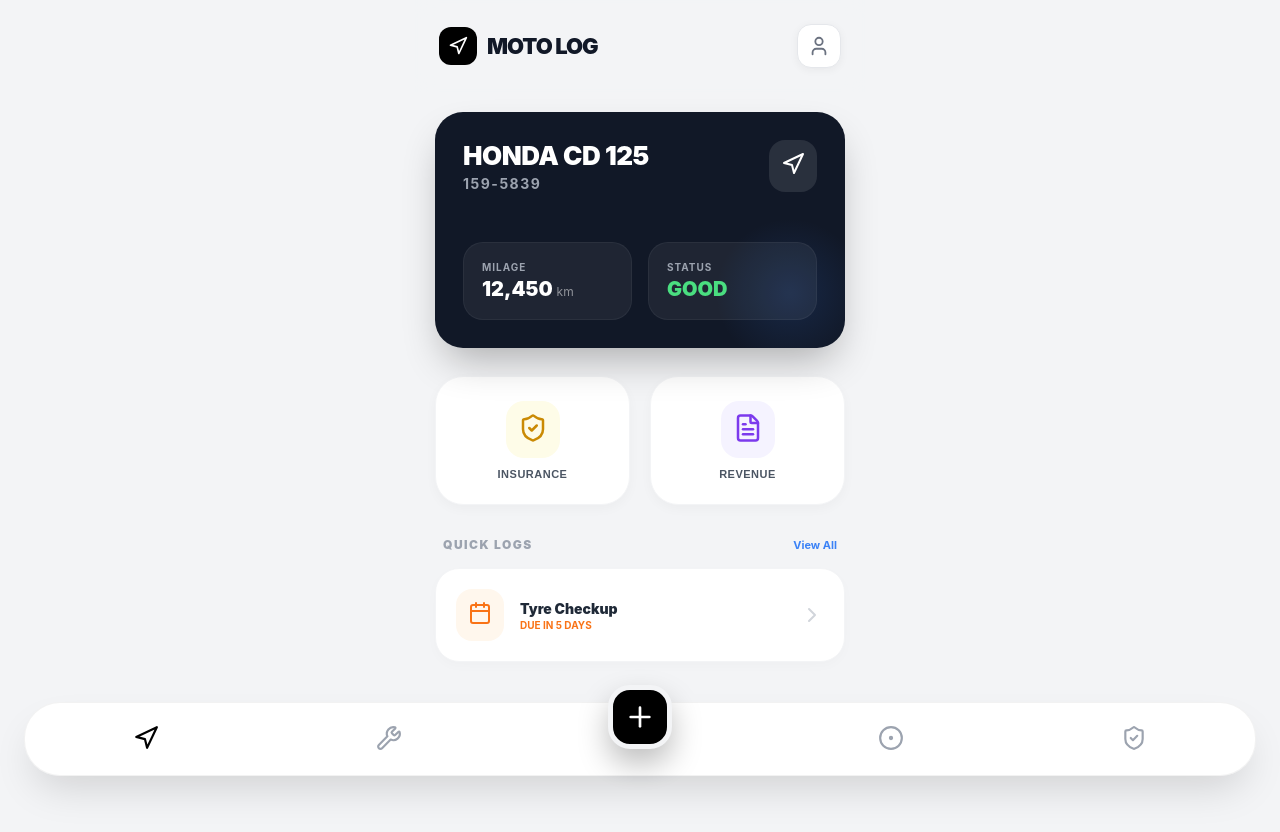
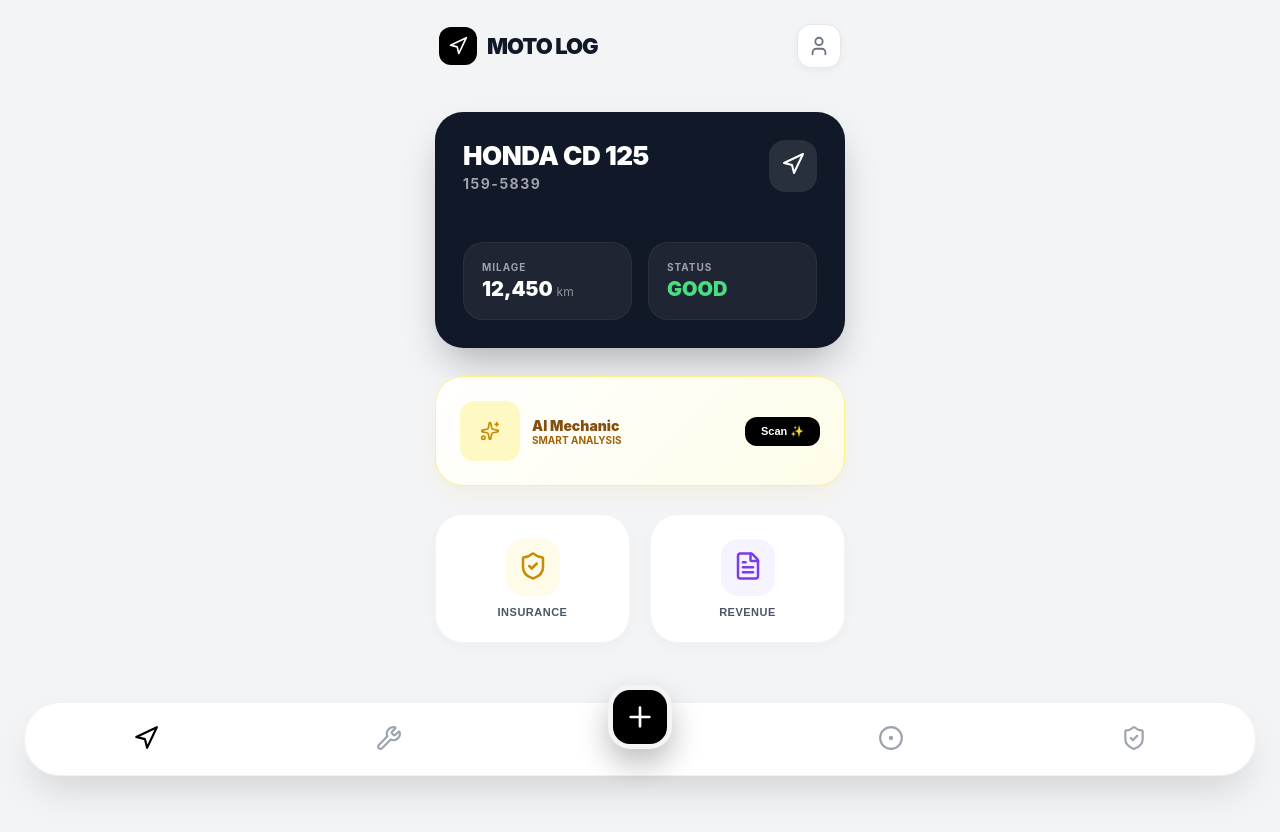
Before and after one commit to IT19786056/BikeApp, a React (Vite) app in the folder bike-app/: page / in a window 1280 px wide. Shown: the top 832 px of the page. Built offline with nearby package versions, Linux system fonts and the light colour scheme.

Commit message:
Adding AI Mechanic to detect Maintence Milage and Give Insights

```diff
--- a/bike-app/src/App.jsx
+++ b/bike-app/src/App.jsx
@@ -1,4 +1,4 @@
-import React, { useState } from 'react';
+import React, { useState, useEffect } from 'react';
 import {
   ShieldCheck,
   FileText,
@@ -8,7 +8,10 @@
   Calendar,
   Navigation,
   ChevronRight,
-  User
+  User,
+  Sparkles,
+  Loader2,
+  AlertCircle
 } from 'lucide-react';
 
 // --- ROBUST STYLING GUARD ---
@@ -24,10 +27,9 @@
       -webkit-font-smoothing: antialiased;
     }
 
-    /* Standard CSS for Insurance Card - Zero reliance on Tailwind for structure */
     .insurance-container {
       width: 100%;
-      max-width: 420px;
+      max-width: 440px;
       margin: 0 auto;
       background-color: #FFEB3B;
       border-radius: 14px;
@@ -38,14 +40,15 @@
       display: flex;
       flex-direction: column;
       color: #000;
-      /* Dynamic font sizing based on container width */
-      font-size: clamp(8px, 2.5vw, 11px);
+      /* Adjusted font scaling for better legibility on small screens */
+      font-size: clamp(9px, 2.8vw, 12px);
+      min-height: 240px;
     }
 
     .ins-header {
       background-color: #000;
       color: #fff;
-      padding: 2% 3%;
+      padding: 2.5% 3.5%;
       display: flex;
       align-items: center;
       gap: 3%;
@@ -55,14 +58,14 @@
       background-color: #fff;
       border-radius: 4px;
       padding: 2px;
-      width: 12%;
-      min-width: 40px;
+      width: 13%;
+      min-width: 44px;
       text-align: center;
       flex-shrink: 0;
     }
 
     .ins-body {
-      padding: 3% 4%;
+      padding: 3.5% 4.5%;
       flex: 1;
       display: flex;
       flex-direction: column;
@@ -72,25 +75,25 @@
 
     .ins-grid {
       display: grid;
-      grid-template-columns: 28% 1fr 18%;
-      gap: 1.5% 3%;
+      grid-template-columns: 30% 1fr 18%;
+      gap: 1.8% 3%;
       margin-top: 2%;
     }
 
     .ins-label {
       font-weight: bold;
-      opacity: 0.75;
+      opacity: 0.8;
       text-transform: uppercase;
-      font-size: 0.8em;
+      font-size: 0.75em;
       white-space: nowrap;
     }
     .ins-value {
       font-weight: 800;
       text-transform: uppercase;
-      font-size: 1em;
+      font-size: 0.95em;
+      letter-spacing: -0.2px;
     }
 
-    /* Revenue License Styles */
     .revenue-circle {
       width: 100%;
       max-width: 340px;
@@ -109,12 +112,13 @@
       color: #4A235A;
     }
 
-    /* Layout Helpers */
     .mobile-wrap { padding: 20px; width: 100%; box-sizing: border-box; }
+
     .nav-fixed {
       position: fixed; bottom: 24px; left: 24px; right: 24px;
       background: rgba(255, 255, 255, 0.95);
       backdrop-filter: blur(12px);
+      -webkit-backdrop-filter: blur(12px);
       border-radius: 36px;
       height: 72px;
       display: flex; justify-content: space-around; align-items: center;
@@ -123,8 +127,20 @@
       border: 1px solid rgba(0,0,0,0.05);
     }
 
+    @keyframes pulse-gold {
+      0% { box-shadow: 0 0 0 0 rgba(234, 179, 8, 0.4); }
+      70% { box-shadow: 0 0 0 10px rgba(234, 179, 8, 0); }
+      100% { box-shadow: 0 0 0 0 rgba(234, 179, 8, 0); }
+    }
+    .ai-pulse { animation: pulse-gold 2s infinite; }
+
+    @keyframes fadeIn {
+      from { opacity: 0; transform: translateY(10px); }
+      to { opacity: 1; transform: translateY(0); }
+    }
+
     @media (max-width: 380px) {
-      .ins-grid { grid-template-columns: 32% 1fr; }
+      .ins-grid { grid-template-columns: 35% 1fr; }
       .ins-hide-small { display: none; }
     }
   `}</style>
@@ -152,8 +168,67 @@
   }
 };
 
+// Runtime environment provides apiKey, leave as empty string for integration
+const apiKey = "";
+
 export default function App() {
   const [activeTab, setActiveTab] = useState('home');
+  const [aiInsight, setAiInsight] = useState(null);
+  const [isAiLoading, setIsAiLoading] = useState(false);
+  const [error, setError] = useState(null);
+
+  /**
+   * Gemini API integration using gemini-2.5-flash-preview-09-2025 as per instructions.
+   * Implements mandatory exponential backoff.
+   */
+  const callGemini = async (prompt, retryCount = 0) => {
+    try {
+      // Reverted to gemini-2.5-flash-preview-09-2025 as mandated for the preview environment
+      const response = await fetch(`https://generativelanguage.googleapis.com/v1beta/models/gemini-2.5-flash-preview-09-2025:generateContent?key=${apiKey}`, {
+        method: "POST",
+        headers: { "Content-Type": "application/json" },
+        body: JSON.stringify({
+          contents: [{ parts: [{ text: prompt }] }],
+          systemInstruction: {
+            parts: [{ text: "You are a specialized motorcycle mechanic assistant for a Honda CD 125. Provide concise, bullet-pointed maintenance advice based on provided data. Be professional and practical." }]
+          }
+        })
+      });
+
+      if (response.status === 403) {
+        throw new Error("Authentication failed. Please ensure a valid API key is set.");
+      }
+
+      if (!response.ok) {
+        const errData = await response.json();
+        throw new Error(errData.error?.message || "API Connection failed");
+      }
+
+      const result = await response.json();
+      return result.candidates?.[0]?.content?.parts?.[0]?.text;
+    } catch (err) {
+      if (retryCount < 5 && !err.message.includes("Authentication")) {
+        const delay = Math.pow(2, retryCount) * 1000;
+        await new Promise(res => setTimeout(res, delay));
+        return callGemini(prompt, retryCount + 1);
+      }
+      throw err;
+    }
+  };
+
+  const generateInsight = async () => {
+    setIsAiLoading(true);
+    setError(null);
+    try {
+      const prompt = `My bike is a ${DATA.ins.makeModel}. Current mileage is 12,450km. Insurance expires: ${DATA.ins.period.split(' To ')[1]}. Revenue license from: ${DATA.rev.year}. Suggest 3 priority maintenance tasks.`;
+      const insight = await callGemini(prompt);
+      setAiInsight(insight);
+    } catch (err) {
+      setError(err.message || "Something went wrong. Please check your connection.");
+    } finally {
+      setIsAiLoading(false);
+    }
+  };
 
   const InsuranceView = () => (
     <div className="mobile-wrap">
@@ -172,11 +247,11 @@
         </div>
 
         <div className="ins-body">
-          <div style={{position:'absolute', top:'4px', right:'12px', fontStyle:'italic', opacity:0.6, fontSize:'0.8em', fontWeight:'bold'}}>{DATA.ins.cardNo}</div>
+          <div style={{position:'absolute', top:'4px', right:'12px', fontStyle:'italic', opacity:0.6, fontSize:'0.85em', fontWeight:'bold'}}>{DATA.ins.cardNo}</div>
 
           <div className="ins-grid">
             <div className="ins-label">Vehicle No</div>
-            <div className="ins-value" style={{fontSize:'1.2em'}}>{DATA.ins.vehicleNo}</div>
+            <div className="ins-value" style={{fontSize:'1.15em'}}>{DATA.ins.vehicleNo}</div>
             <div className="ins-value ins-hide-small" style={{textAlign:'right'}}>CD 125</div>
 
             <div className="ins-label">Make & Model</div>
@@ -189,13 +264,13 @@
             <div className="ins-value" style={{gridColumn:'span 2'}}>{DATA.ins.name}</div>
 
             <div className="ins-label">Address</div>
-            <div className="ins-value" style={{gridColumn:'span 2', fontSize:'0.85em', lineHeight:1.3}}>{DATA.ins.address}</div>
+            <div className="ins-value" style={{gridColumn:'span 2', fontSize:'0.8em', lineHeight:1.4}}>{DATA.ins.address}</div>
 
             <div className="ins-label">Period</div>
             <div className="ins-value" style={{gridColumn:'span 2'}}>{DATA.ins.period}</div>
 
             <div className="ins-label">Eng/Chassis</div>
-            <div className="ins-value" style={{gridColumn:'span 2', fontSize:'0.9em'}}>{DATA.ins.engine} / {DATA.ins.chassis}</div>
+            <div className="ins-value" style={{gridColumn:'span 2', fontSize:'0.85em'}}>{DATA.ins.engine} / {DATA.ins.chassis}</div>
           </div>
 
           <div style={{fontSize:'0.65em', opacity:0.6, borderTop:'1px solid rgba(0,0,0,0.12)', paddingTop:'5px', fontWeight:'500'}}>
@@ -266,35 +341,85 @@
             <div style={{fontSize:'20px', fontWeight:'900', color:'#4ade80', marginTop:'4px'}}>GOOD</div>
           </div>
         </div>
-        <div style={{position:'absolute', right:'-20px', bottom:'-20px', width:'150px', height:'150px', background:'radial-gradient(circle, rgba(59,130,246,0.15) 0%, transparent 70%)', borderRadius:'50%'}}></div>
+      </div>
+
+      {/* AI Maintenance Check - Unified Model Config */}
+      <div style={{marginTop:'28px', width: '100%'}}>
+        <div style={{
+          background: 'linear-gradient(135deg, #ffffff 0%, #fefce8 100%)',
+          borderRadius: '28px',
+          padding: '24px',
+          border: '1px solid #fef08a',
+          boxShadow: '0 10px 25px -5px rgba(234, 179, 8, 0.1)',
+          position: 'relative',
+          overflow: 'hidden'
+        }}>
+          <div style={{display:'flex', justifyContent:'space-between', alignItems:'center', marginBottom: aiInsight || isAiLoading ? '16px' : '0'}}>
+            <div style={{display:'flex', alignItems:'center', gap:'12px'}}>
+              <div style={{background:'#fef9c3', padding: '10px', borderRadius: '14px', display:'flex', alignItems:'center', justifyContent:'center', width:'40px', height:'40px'}}>
+                <Sparkles size={20} color="#ca8a04" />
+              </div>
+              <div>
+                <h3 style={{fontSize:'14px', fontWeight:'900', color:'#854d0e', margin:0}}>AI Mechanic</h3>
+                <p style={{fontSize:'10px', color:'#a16207', fontWeight:'bold', margin:0}}>SMART ANALYSIS</p>
+              </div>
+            </div>
+            {!aiInsight && !isAiLoading && (
+              <button
+                onClick={generateInsight}
+                className="ai-pulse"
+                style={{background:'#000', color:'#fff', border:'none', padding:'8px 16px', borderRadius:'12px', fontSize:'11px', fontWeight:'bold', cursor:'pointer'}}
+              >
+                Scan ✨
+              </button>
+            )}
+          </div>
+
+          {isAiLoading && (
+            <div style={{display:'flex', alignItems:'center', gap:'12px', padding:'12px 0'}}>
+              <Loader2 className="animate-spin" size={20} color="#ca8a04" />
+              <p style={{fontSize:'12px', color:'#854d0e', fontWeight:'bold'}}>Consulting AI Mechanic...</p>
+            </div>
+          )}
+
+          {error && (
+            <div style={{display:'flex', alignItems:'flex-start', gap:'8px', color:'#dc2626', fontSize:'12px', fontWeight:'bold', padding:'8px 0'}}>
+              <AlertCircle size={16} style={{marginTop:'2px', flexShrink:0}} />
+              <span>{error}</span>
+            </div>
+          )}
+
+          {aiInsight && (
+            <div style={{animation: 'fadeIn 0.5s ease-out'}}>
+              <div style={{
+                fontSize: '13px',
+                color: '#422006',
+                lineHeight: '1.6',
+                whiteSpace: 'pre-line',
+                fontWeight: '500'
+              }}>
+                {aiInsight}
+              </div>
+              <button
+                onClick={() => setAiInsight(null)}
+                style={{marginTop:'12px', background:'none', border:'none', color:'#a16207', fontSize:'11px', fontWeight:'bold', textDecoration:'underline', cursor:'pointer'}}
+              >
+                Clear Insight
+              </button>
+            </div>
+          )}
+        </div>
       </div>
 
       <div style={{display:'grid', gridTemplateColumns:'1fr 1fr', gap:'20px', marginTop:'28px'}}>
-        <button onClick={() => setActiveTab('insurance')} style={{background:'#fff', padding:'24px', borderRadius:'28px', border:'1px solid #f3f4f6', boxShadow:'0 4px 12px rgba(0,0,0,0.03)', display:'flex', flexDirection:'column', alignItems:'center', gap:'10px', cursor:'pointer'}}>
+        <button onClick={() => setActiveTab('insurance')} style={{background:'#fff', padding:'24px', borderRadius:'28px', border:'1px solid #f3f4f6', boxShadow: activeTab === 'insurance' ? '0 0 0 2px #000' : '0 4px 12px rgba(0,0,0,0.03)', display:'flex', flexDirection:'column', alignItems:'center', gap:'10px', cursor:'pointer'}}>
           <div style={{background:'#fefce8', padding:'12px', borderRadius:'18px'}}><ShieldCheck style={{color:'#ca8a04', width:'30px', height:'30px'}} /></div>
           <span style={{fontSize:'11px', fontWeight:'900', textTransform:'uppercase', letterSpacing:'0.5px', color:'#4b5563'}}>Insurance</span>
         </button>
-        <button onClick={() => setActiveTab('revenue')} style={{background:'#fff', padding:'24px', borderRadius:'28px', border:'1px solid #f3f4f6', boxShadow:'0 4px 12px rgba(0,0,0,0.03)', display:'flex', flexDirection:'column', alignItems:'center', gap:'10px', cursor:'pointer'}}>
+        <button onClick={() => setActiveTab('revenue')} style={{background:'#fff', padding:'24px', borderRadius:'28px', border:'1px solid #f3f4f6', boxShadow: activeTab === 'revenue' ? '0 0 0 2px #000' : '0 4px 12px rgba(0,0,0,0.03)', display:'flex', flexDirection:'column', alignItems:'center', gap:'10px', cursor:'pointer'}}>
           <div style={{background:'#f5f3ff', padding:'12px', borderRadius:'18px'}}><FileText style={{color:'#7c3aed', width:'30px', height:'30px'}} /></div>
           <span style={{fontSize:'11px', fontWeight:'900', textTransform:'uppercase', letterSpacing:'0.5px', color:'#4b5563'}}>Revenue</span>
         </button>
-      </div>
-
-      <div style={{marginTop:'32px'}}>
-        <div style={{display:'flex', justifyContent:'space-between', alignItems:'center', padding:'0 8px', marginBottom:'16px'}}>
-          <h3 style={{fontSize:'12px', fontWeight:'900', textTransform:'uppercase', letterSpacing:'1.5px', color:'#9ca3af', margin:0}}>Quick Logs</h3>
-          <span style={{fontSize:'11px', fontWeight:'bold', color:'#3b82f6'}}>View All</span>
-        </div>
-        <div style={{background:'#fff', padding:'20px', borderRadius:'24px', display:'flex', alignItems:'center', justifyContent:'space-between', border:'1px solid #f3f4f6', boxShadow:'0 4px 12px rgba(0,0,0,0.02)'}}>
-           <div style={{display:'flex', alignItems:'center', gap:'16px'}}>
-             <div style={{background:'#fff7ed', padding:'12px', borderRadius:'16px'}}><Calendar style={{color:'#f97316', width:'24px', height:'24px'}} /></div>
-             <div>
-               <div style={{fontSize:'14px', fontWeight:'900', color:'#1f2937'}}>Tyre Checkup</div>
-               <div style={{fontSize:'10px', fontWeight:'bold', color:'#f97316', textTransform:'uppercase', marginTop:'2px'}}>Due in 5 days</div>
-             </div>
-           </div>
-           <ChevronRight style={{color:'#d1d5db'}} />
-        </div>
       </div>
     </div>
   );
@@ -338,7 +463,7 @@
         <button onClick={() => setActiveTab('tyres')} style={{border:'none', background:'none', color: activeTab === 'tyres' ? '#000' : '#9ca3af', padding:'10px', cursor:'pointer'}}>
           <CircleDot style={{width:'26px', height:'26px'}} />
         </button>
-        <button onClick={() => setActiveTab('insurance')} style={{border:'none', background:'none', color: activeTab === 'insurance' || activeTab === 'revenue' ? '#000' : '#9ca3af', padding:'10px', cursor:'pointer'}}>
+        <button onClick={() => (activeTab === 'insurance' || activeTab === 'revenue') ? setActiveTab('home') : setActiveTab('insurance')} style={{border:'none', background:'none', color: (activeTab === 'insurance' || activeTab === 'revenue') ? '#000' : '#9ca3af', padding:'10px', cursor:'pointer'}}>
           <ShieldCheck style={{width:'26px', height:'26px'}} />
         </button>
       </nav>
```
